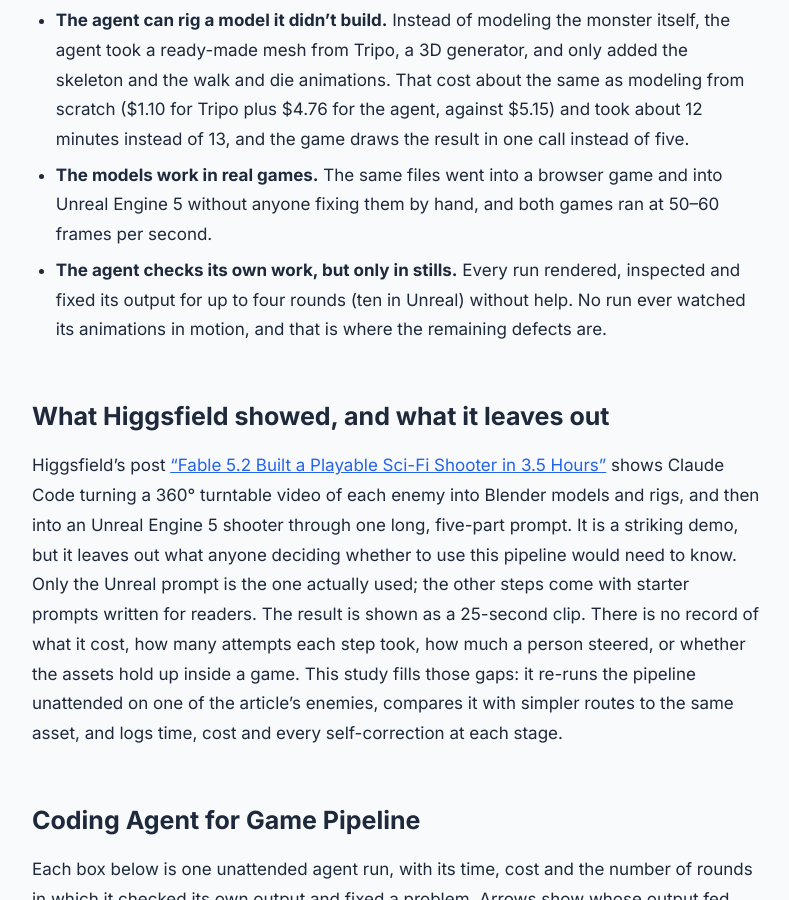
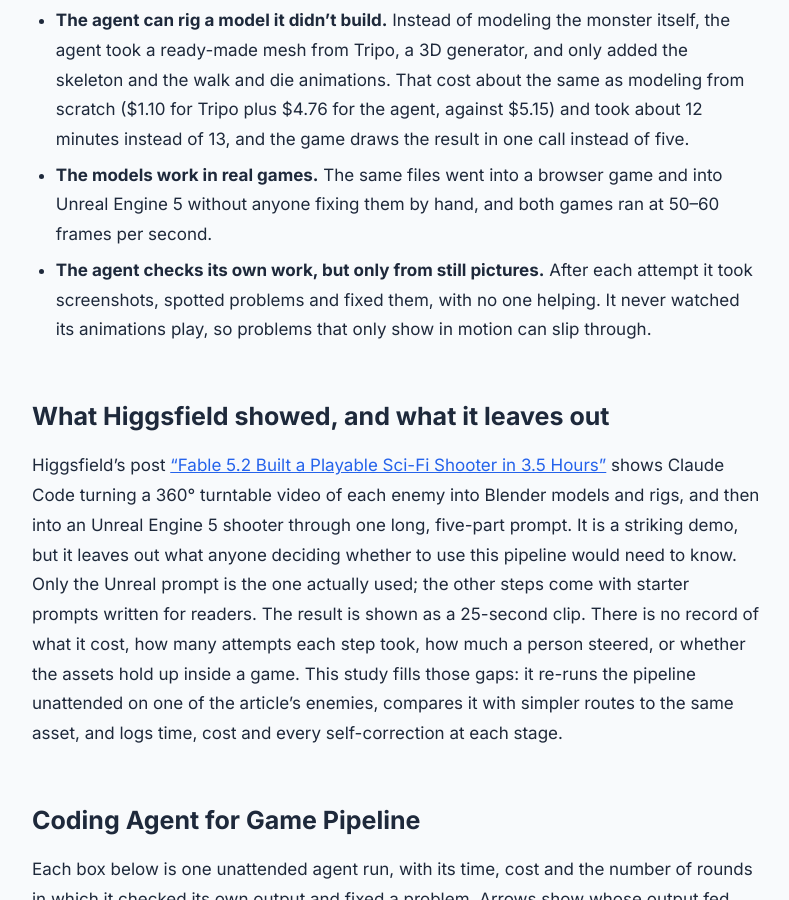
Before and after one commit to shanyang-me/blog, a Jekyll site: the page built from _posts/2026-11-12-agent-built-game-assets.md, in a window 1280 px wide and 900 px high, scrolled down 1310 px. Shown: the whole window, without its empty margins (244-1033 px from the left). Built offline with Jekyll 4.4.1, drawn with Linux system fonts in a browser that asks for light colours.

Commit message:
Key results: plain-English self-check bullet; round counts live in the graph
Co-Authored-By: Claude Opus 5.5 <noreply@anthropic.com>

```diff
--- a/_posts/2026-11-12-agent-built-game-assets.md
+++ b/_posts/2026-11-12-agent-built-game-assets.md
@@ -25,7 +25,7 @@ bibtex_key: yang2026agentgameassets
 - **Video reference helps, but only for shape.** With an identical prompt, the Blender agent that watched the turntable built a clearly better monster than the one that only read the text ($5.15 vs $3.47). Countable features (leg count) had to be overridden by the text.
 - **The agent can rig a model it didn't build.** Instead of modeling the monster itself, the agent took a ready-made mesh from Tripo, a 3D generator, and only added the skeleton and the walk and die animations. That cost about the same as modeling from scratch ($1.10 for Tripo plus $4.76 for the agent, against $5.15) and took about 12 minutes instead of 13, and the game draws the result in one call instead of five.
 - **The models work in real games.** The same files went into a browser game and into Unreal Engine 5 without anyone fixing them by hand, and both games ran at 50–60 frames per second.
-- **The agent checks its own work, but only in stills.** Every run rendered, inspected and fixed its output for up to four rounds (ten in Unreal) without help. No run ever watched its animations in motion, and that is where the remaining defects are.
+- **The agent checks its own work, but only from still pictures.** After each attempt it took screenshots, spotted problems and fixed them, with no one helping. It never watched its animations play, so problems that only show in motion can slip through.
 
 ## What Higgsfield showed, and what it leaves out
 
--- a/tools/check_blog.mjs
+++ b/tools/check_blog.mjs
@@ -145,7 +145,7 @@ const groups = {
       'about $6 and 12 minutes']) {
       if (body.toLowerCase().includes(bad.toLowerCase())) fail('post', `unsupported or misattributed claim: "${bad}"`);
     }
-    for (const need of ['measured by the supervising session', 'supervising session installed', 'ten in Unreal',
+    for (const need of ['measured by the supervising session', 'supervising session installed',
       'game/index.html?enemy=tripo']) {
       if (!body.includes(need)) fail('post', `missing "${need}"`);
     }
```
